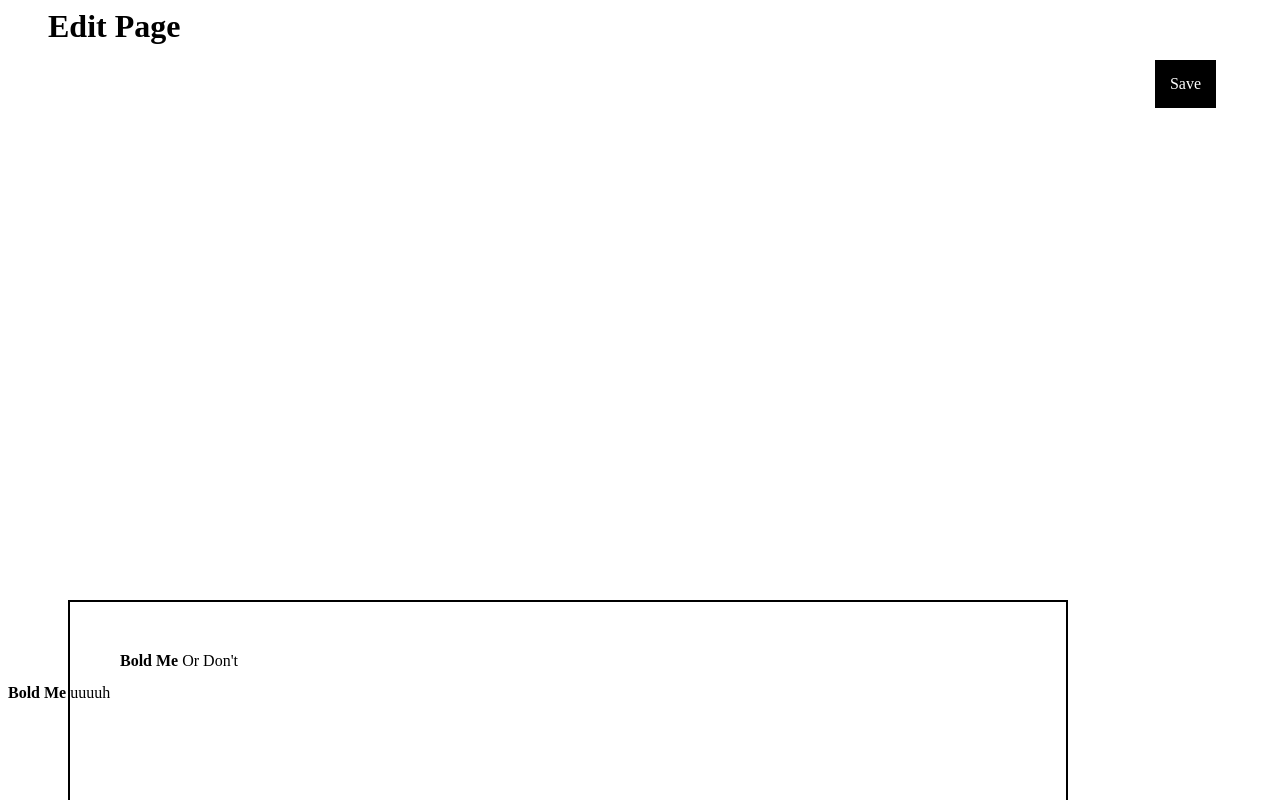
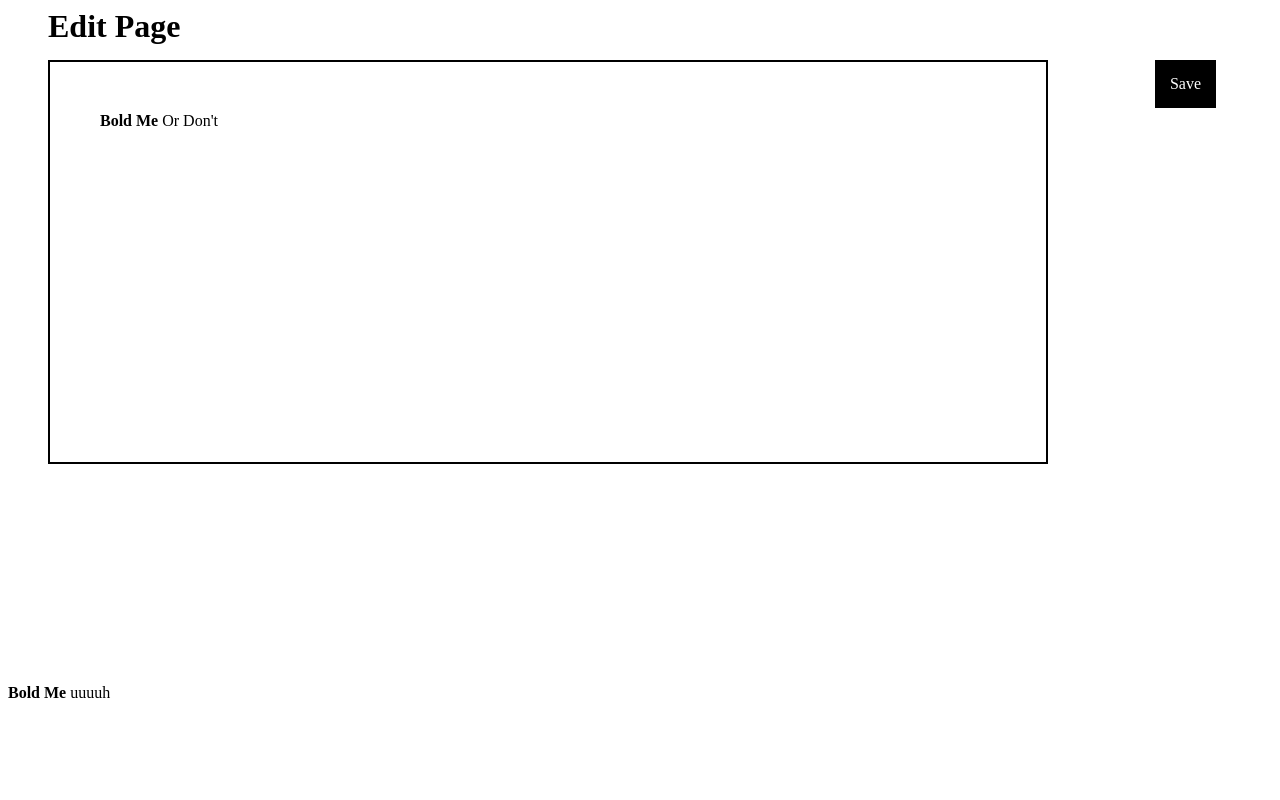
Before and after one commit to csmartinez/9-3-Test, a plain HTML site: page index.html in a window 1280 px wide. Drawn offline with Linux system fonts and the light colour scheme.

Commit message:
remove stylings

```diff
--- a/index.html
+++ b/index.html
@@ -56,7 +56,7 @@ function includeHTML() {
 
 <a id="saveButton" target="iframe" download="note.html" href="#" onclick="save();">Save</a>
 <iframe id="iframe"></iframe>
-<div contenteditable id="div" style="margin-top: 600px; margin-left: 60px">
+<div contenteditable id="div">
   <b>Bold Me</b> Or Don't
 </div>
 
```
